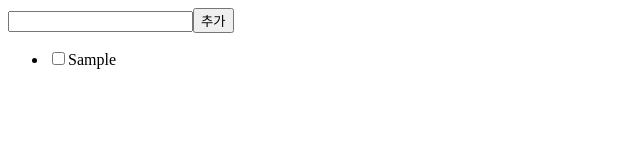
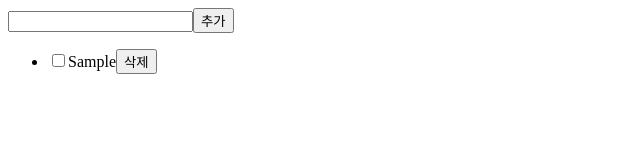
Before and after one commit to devjjin/wanted-pre-onboarding-frontend, a React (Create React App) app: page /todo in a window 1280 px wide. Both pictures are taken after typing "Sample" into the empty fields and a click on the button "추가". Shown: the top 160 px of the page, without its empty margins (0-640 px from the left). Built offline with nearby package versions, Linux system fonts and the light colour scheme.

Commit message:
feat: delete todo

```diff
--- a/src/components/todo/TodoItem.jsx
+++ b/src/components/todo/TodoItem.jsx
@@ -1,12 +1,19 @@
 import React from 'react';
 
-export default function TodoItem({ todo }) {
+export default function TodoItem({ todo, onDelete }) {
+  const onDeleteTodo = () => {
+    onDelete(todo);
+  };
+
   return (
     <li>
       <label htmlFor={todo.id}>
         <input type="checkbox" checked={todo.isCompleted} />
         <span>{todo.text}</span>
       </label>
+      <button type="button" data-testid="delete-button" onClick={onDeleteTodo}>
+        삭제
+      </button>
     </li>
   );
 }
--- a/src/components/todo/TodoList.jsx
+++ b/src/components/todo/TodoList.jsx
@@ -6,13 +6,15 @@ export default function TodoList() {
   const [todos, setTodos] = useState([]);
 
   const onAddTodo = (todo) => setTodos([...todos, todo]);
+  const onDeleteTodo = (deleted) =>
+    setTodos(todos.filter((t) => t.id !== deleted.id));
 
   return (
     <section>
       <AddTodo onAdd={onAddTodo} />
       <ul>
         {todos.map((item) => (
-          <TodoItem key={item.id} todo={item} />
+          <TodoItem key={item.id} todo={item} onDelete={onDeleteTodo} />
         ))}
       </ul>
     </section>
```
